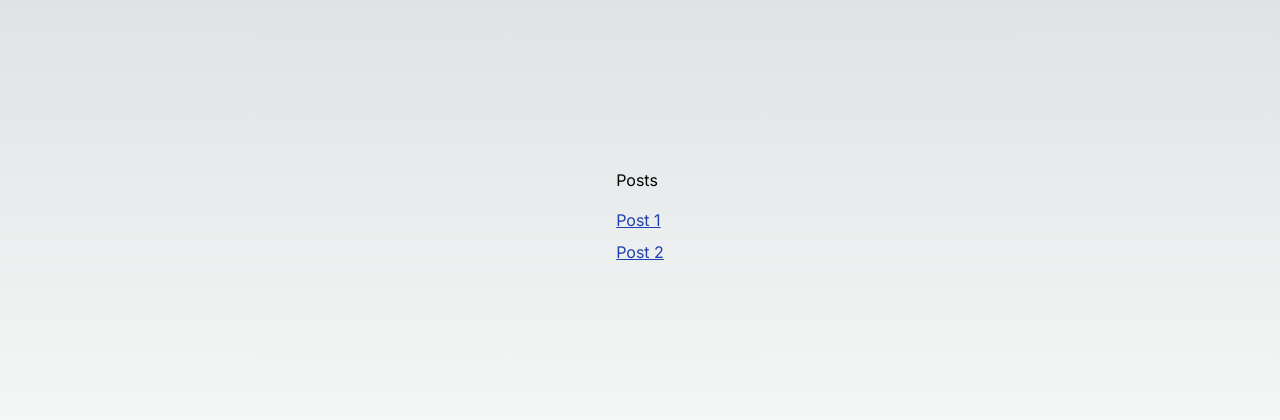
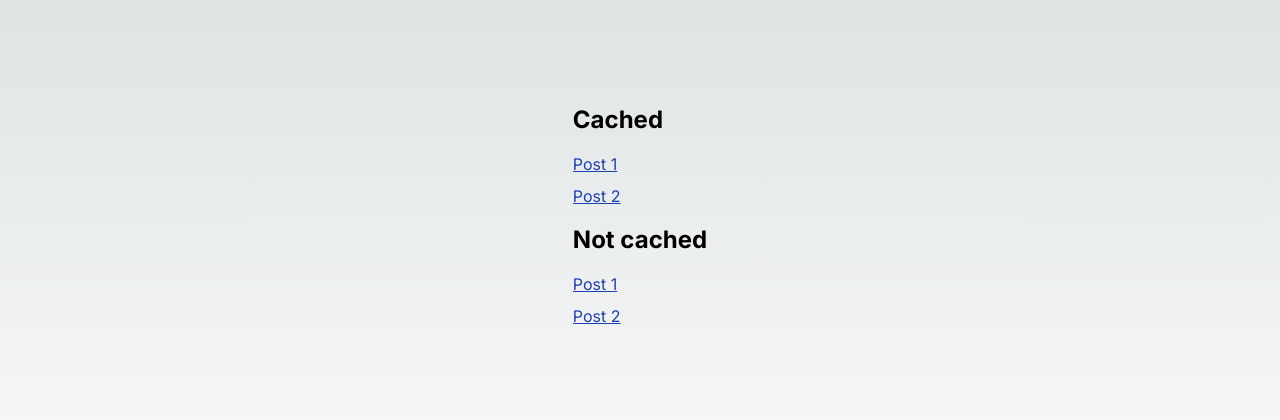
Before and after one commit to mastoj/nextjs-vercel-caching, a Next.js app: page / in a window 1280 px wide. Shown: the part 184-604 px from the top of the page. Built offline with nearby package versions, Linux system fonts and the light colour scheme.

Commit message:
Both scenarios

```diff
--- a/src/app/[id]/page.tsx
+++ b/src/app/cached/[id]/page.tsx
@@ -6,11 +6,7 @@ type Props = {
 };
 
 export async function generateStaticParams() {
-  return [
-    // {
-    //   id: "1",
-    // },
-  ];
+  return [];
 }
 
 export const revalidate = 20;
@@ -23,7 +19,7 @@ const Post = ({ params }: Props) => {
         Back
       </Link>
       <div>
-        This is post number {id} {new Date().toString()}{" "}
+        This is cached number {id} {new Date().toString()}{" "}
       </div>
     </div>
   );
--- /dev/null
+++ b/src/app/notcached/[id]/page.tsx
@@ -0,0 +1,25 @@
+import Link from "next/link";
+import React from "react";
+
+type Props = {
+  params: { id: string };
+};
+
+export const revalidate = 20;
+
+const Post = ({ params }: Props) => {
+  const { id } = params;
+  return (
+    <div className="flex flex-col gap-2">
+      <Link className="underline text-blue-800" href="/">
+        Back
+      </Link>
+      <div>
+        This is not cached, but I expected it to be number {id}{" "}
+        {new Date().toString()}{" "}
+      </div>
+    </div>
+  );
+};
+
+export default Post;
--- a/src/app/page.tsx
+++ b/src/app/page.tsx
@@ -6,20 +6,37 @@ type Props = {};
 const Posts = (props: Props) => {
   return (
     <div className="flex flex-col gap-4">
-      Posts
+      <div className="flex flex-col gap-4">
+        <h2 className="text-2xl font-bold">Cached</h2>
         <ul className="flex flex-col gap-2">
           <li>
-          <Link href="/1" className="underline text-blue-800">
+            <Link href="/cached/1" className="underline text-blue-800">
               Post 1
             </Link>
           </li>
           <li>
-          <Link href="/2" className="underline text-blue-800">
+            <Link href="/cached/2" className="underline text-blue-800">
               Post 2
             </Link>
           </li>
         </ul>
       </div>
+      <div className="flex flex-col gap-4">
+        <h2 className="text-2xl font-bold">Not cached</h2>
+        <ul className="flex flex-col gap-2">
+          <li>
+            <Link href="/notcached/1" className="underline text-blue-800">
+              Post 1
+            </Link>
+          </li>
+          <li>
+            <Link href="/notcached/2" className="underline text-blue-800">
+              Post 2
+            </Link>
+          </li>
+        </ul>
+      </div>
+    </div>
   );
 };
 
```
Lines whose indentation alone changed are shown as unchanged.
